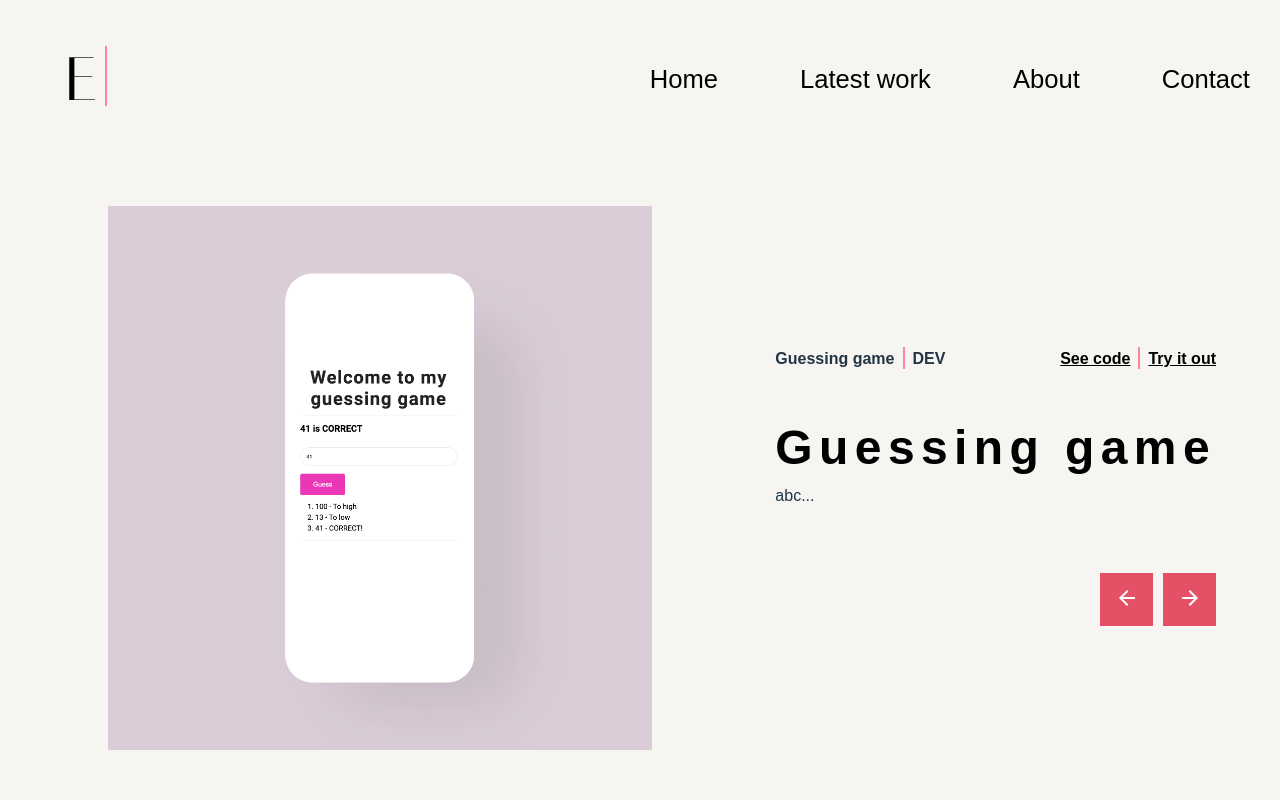
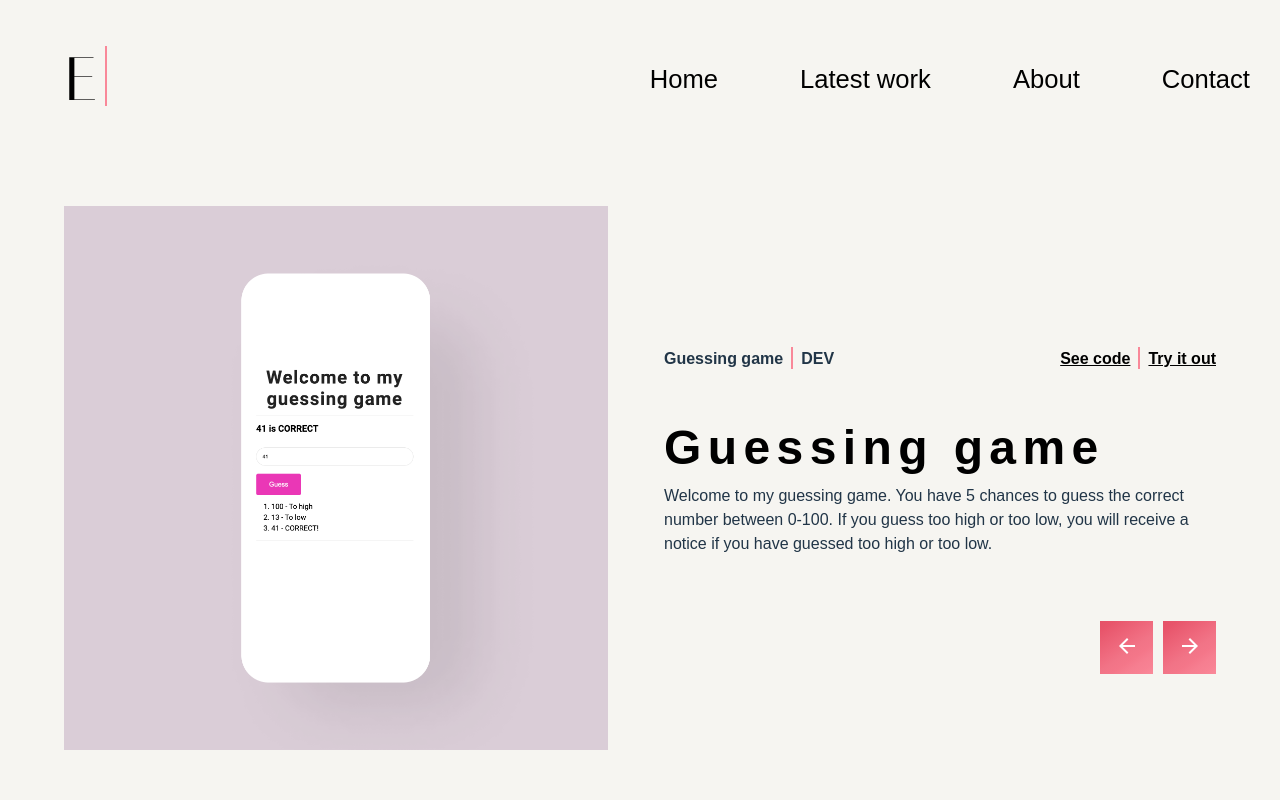
Before and after one commit to empaliizer/portfolio-oak, a React (Vite) app: page /portfolio in a window 1280 px wide. Shown: the top 800 px of the page. Built offline with nearby package versions, Linux system fonts and the light colour scheme.

Commit message:
added description to data.js file

```diff
--- a/src/components/Common/ArrowButton.jsx
+++ b/src/components/Common/ArrowButton.jsx
@@ -4,11 +4,23 @@ import styled from 'styled-components';
 const Button = styled.button`
 height: 53px;
 width: 53px;
-background: linear-gradient(135deg, #E55067 60%, #E55067);
 border: none;
 color: #fff;
 margin-left: 10px;
 margin-top: 60px;
+background-image: linear-gradient(
+  325deg,
+  hsl(351deg 92% 76%) 0%,
+  hsl(351deg 89% 74%) 11%,
+  hsl(351deg 87% 73%) 22%,
+  hsl(351deg 85% 71%) 33%,
+  hsl(351deg 82% 70%) 44%,
+  hsl(351deg 81% 68%) 56%,
+  hsl(351deg 79% 66%) 67%,
+  hsl(351deg 77% 64%) 78%,
+  hsl(351deg 76% 62%) 89%,
+  hsl(351deg 74% 61%) 100%
+);
 `;
 
 const ArrowButton = ({children, onClick}) => {
--- a/src/components/Common/Col2.jsx
+++ b/src/components/Common/Col2.jsx
@@ -4,4 +4,5 @@ import styled from 'styled-components'
 export default styled.div`
 display: flex;
 flex-direction: column;
+width: 50%;
 `;
--- a/src/data/data.js
+++ b/src/data/data.js
@@ -76,7 +76,7 @@ const dev = [
             img: GGImage,
             link: " https://6362af7fb58cff45bf8b3dbd--idyllic-chaja-f20318.netlify.app/",
             title: 'Guessing game',
-            description: 'abc...'
+            description: 'Welcome to my guessing game. You have 5 chances to guess the correct number between 0-100. If you guess too high or too low, you will receive a notice if you have guessed too high or too low.'
     },
     {
             id: 2,
@@ -84,7 +84,7 @@ const dev = [
             img: RockScisPap,
             link: "https://6362b62d9cc3203c94f25f11--dapper-kangaroo-2986c4.netlify.app/",
             title: 'Rock, paper, scissor',
-            description: 'abc...'
+            description: 'The classic game rock, scissor, paper. You will play against the computer, you will se what you choose and what the computer choose. You can collect points ang the first to 5 wins.'
     },
     {
             id: 3,
@@ -92,7 +92,7 @@ const dev = [
             img: Resume,
             link: "https://empaliizer.netlify.app/",
             title: 'Resume',
-            description: 'I have worked with HTML, SCSS and Javascript to create this resume. Hope you will like it.'
+            description: 'This is my resume and I have worked with HTML, SCSS and Javascript to create this resume. Hope you will like it.'
         },
         {
             id: 4,
@@ -100,7 +100,7 @@ const dev = [
             img: FantBeauty,
             link: "https://6362a12ce8082d2f4b0f763c--magical-gnome-2b4724.netlify.app/",
             title: 'Fantastic Beauty',
-            description: 'abc...'
+            description: 'Nail and lash saloon that needed a new website for the costumers då book a new appointment, se the pricelists and get contactinfo to the saloon.'
         },
         {
             id: 5,
@@ -108,7 +108,7 @@ const dev = [
             img: FullScreen,
             link: "https://6362abe49cc32033aaf25c51--bucolic-cat-25e33e.netlify.app/",
             title: 'Fullscreen Menu',
-            description: 'abc...'
+            description: 'A fullscreen menu with a hamburger button. It is also responsive.'
         },
         {
             id: 6,
@@ -116,7 +116,7 @@ const dev = [
             img: Piggy,
             link: "https://6362ab4f48363a3fda64b275--incandescent-pony-597e6f.netlify.app/",
             title: 'The pig game',
-            description: 'abc...'
+            description: 'The pig game! The first person that gets 100 points will win. You can stop whenever you want and save you points but if you get 1 on the dice you will loose all your points.'
         },
         {
             id: 7,
@@ -124,8 +124,7 @@ const dev = [
             img: Todo,
             link: "https://6362b969408b8149a58f8f8d--gorgeous-shortbread-ecad98.netlify.app/",
             title: 'Todo app',
-            description: 'abc...'
-
+            description: 'Created a Todo-list with HTML, SCSS and Javascript. You can write your own todo list. '
         },
         {
             id: 8,
```
Also changed, not shown: src/components/Navbar/HoverEffect.jsx (deleted).
